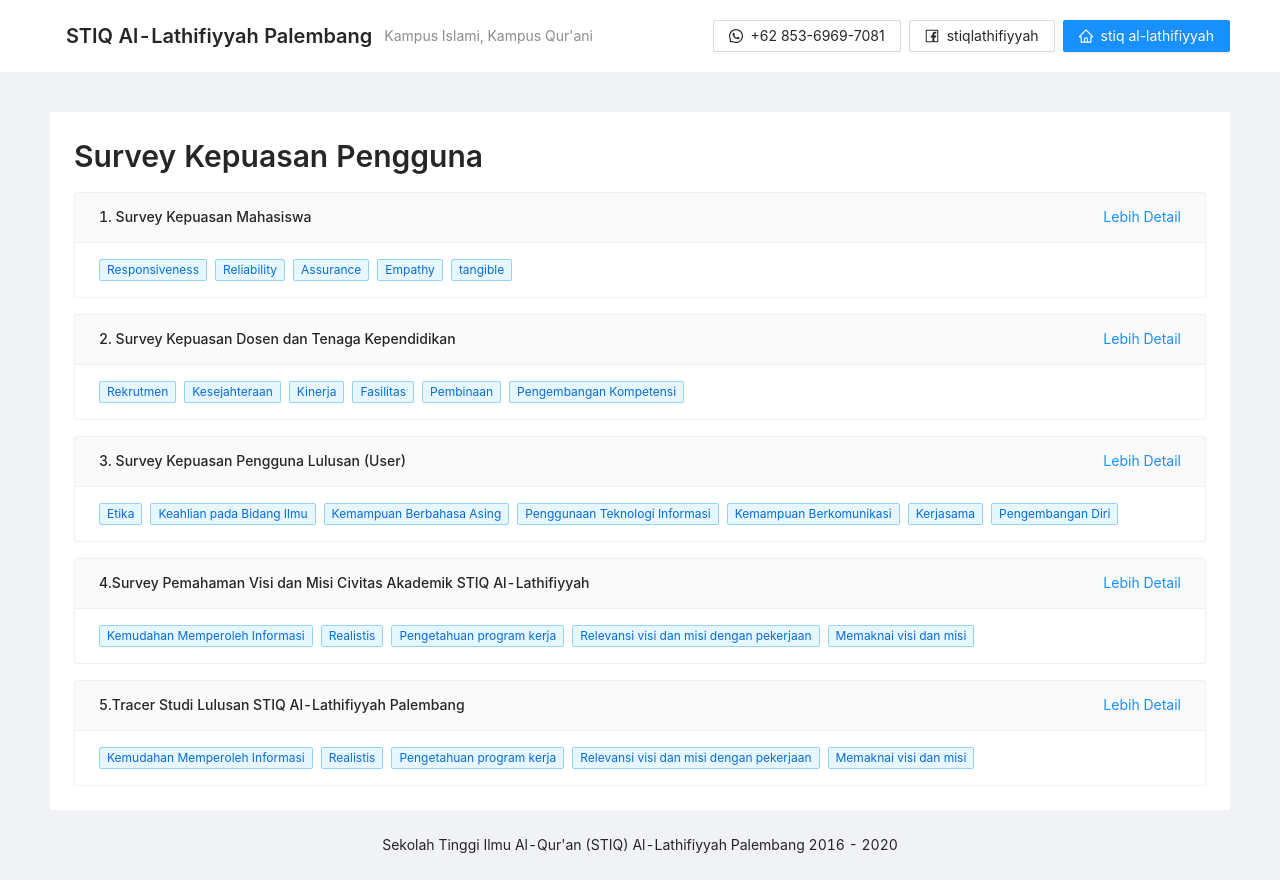
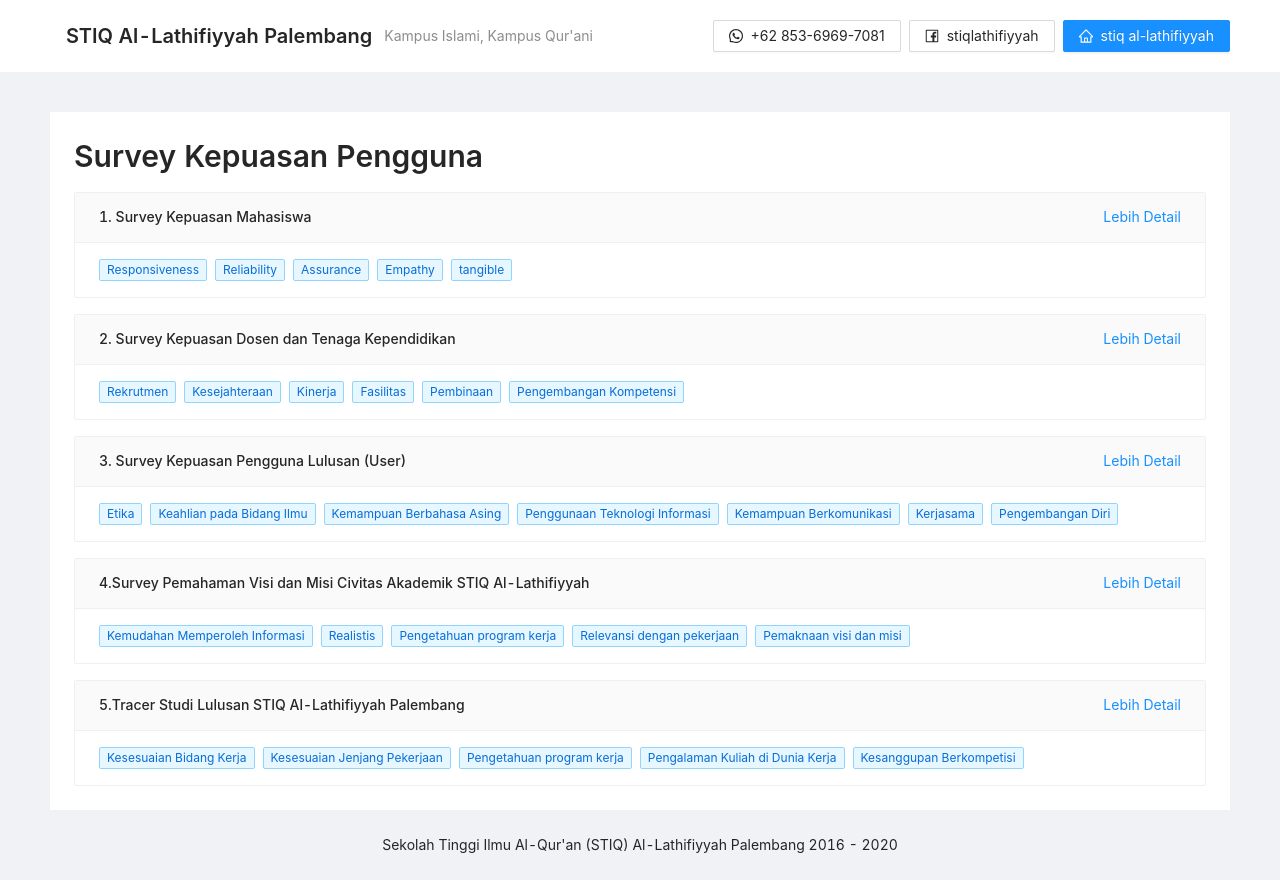
Before and after one commit to Naandalist/survey-chart, a React (Create React App) app: page / in a window 1280 px wide. Built offline with nearby package versions, Linux system fonts and the light colour scheme.

Commit message:
chore: retext tag

```diff
--- a/src/components/pages/Home.js
+++ b/src/components/pages/Home.js
@@ -68,8 +68,8 @@
               <Tag color='blue'>Kemudahan Memperoleh Informasi</Tag>
               <Tag color='blue'>Realistis</Tag>
               <Tag color='blue'>Pengetahuan program kerja</Tag>
-              <Tag color='blue'>Relevansi visi dan misi dengan pekerjaan</Tag>
-              <Tag color='blue'>Memaknai visi dan misi</Tag>
+              <Tag color='blue'>Relevansi dengan pekerjaan</Tag>
+              <Tag color='blue'>Pemaknaan visi dan misi</Tag>
             </Card>
             <Card
               style={{ marginTop: 16 }}
@@ -77,11 +77,11 @@
               title='5.Tracer Studi Lulusan STIQ Al-Lathifiyyah Palembang'
               extra={<Link to='/tracer-studi-lulusan'>Lebih Detail</Link>}
             >
-              <Tag color='blue'>Kemudahan Memperoleh Informasi</Tag>
-              <Tag color='blue'>Realistis</Tag>
+              <Tag color='blue'>Kesesuaian Bidang Kerja</Tag>
+              <Tag color='blue'>Kesesuaian Jenjang Pekerjaan</Tag>
               <Tag color='blue'>Pengetahuan program kerja</Tag>
-              <Tag color='blue'>Relevansi visi dan misi dengan pekerjaan</Tag>
-              <Tag color='blue'>Memaknai visi dan misi</Tag>
+              <Tag color='blue'>Pengalaman Kuliah di Dunia Kerja</Tag>
+              <Tag color='blue'>Kesanggupan Berkompetisi</Tag>
             </Card>
           </div>
         </div>
```
